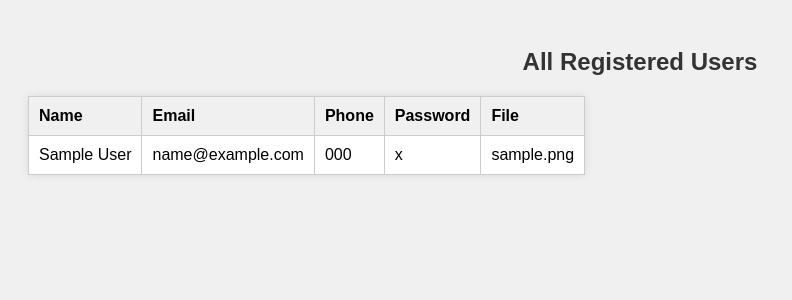
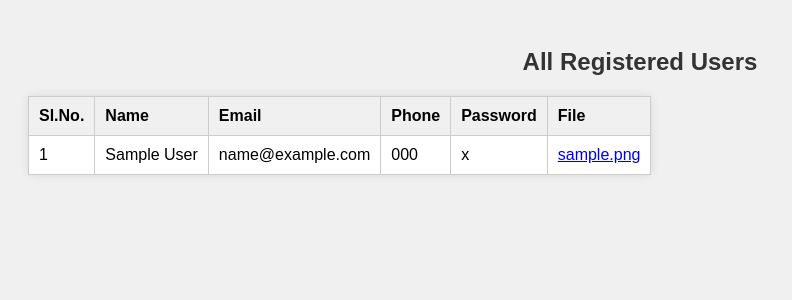
Before and after one commit to Lingangouda-Triwits/CRUDUsingCodeIgniter, a CodeIgniter app: page /codeigniter/index.php/alluserscontroller/index in a window 1280 px wide. Shown: the top 300 px of the page, without its empty margins (0-792 px from the left). Run offline with CodeIgniter, Linux system fonts and the light colour scheme; tables that the repository leaves empty or names only in its code hold one stand-in row (values such as "Sample post").

Commit message:
everything is done

```diff
--- a/application/views/AllUsersView.php
+++ b/application/views/AllUsersView.php
@@ -14,6 +14,11 @@
     h2 {
         color: #333;
         text-align: center;
+    }
+
+    .table-container {
+        display: flex;
+        justify-content: center;
     }
 
     table {
@@ -35,26 +40,38 @@
         text-align: left;
     }
 </style>
+
 </head>
 <body>
     <h2>All Registered Users</h2>
     <table>
         <tr>
+            <th>Sl.No.</th>
             <th>Name</th>
             <th>Email</th>
             <th>Phone</th>
             <th>Password</th>
             <th>File</th>
         </tr>
-        <?php foreach ($users as $user) { ?>
+        <?php $slno = 0;?>
+        <?php foreach ($users as $user) { $slno+=1;?>
             <tr>
+                <td><?php echo $slno; ?></td>
                 <td><?php echo $user['name']; ?></td>
                 <td><?php echo $user['email']; ?></td>
                 <td><?php echo $user['phone']; ?></td>
                 <td><?php echo $user['password']; ?></td>
-                <td><?php echo $user['file_path']; ?></td>
+                <td><?php
+                        $file_path = $user['file_path'];
+                        if ($file_path) {
+                            $file_url = base_url('uploads/' . $file_path);
+                            echo '<a href="' . $file_url . '" target="_blank">'.$file_path.'</a>';
+                        } else {
+                                echo 'No file uploaded.';
+                            }
+                    ?></td>
             </tr>
-        <?php } ?>
+        <?php  } ?>
     </table>
 </body>
 </html>
```
Lines whose indentation alone changed are shown as unchanged.
